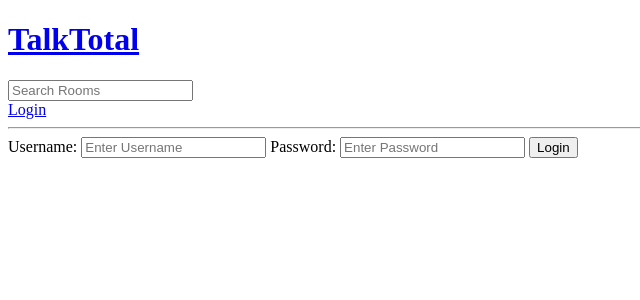
After one commit to connorGA/TalkTotal, a Django app: page /login/ in a window 1280 px wide. The commit adds this page. Shown: the top 300 px of the page, without its empty margins (0-640 px from the left). Run offline with Django 4.2, Linux system fonts and the light colour scheme.

Commit message:
feat: add method for user login, form for login, flash messsages for incorrect logins

```diff
--- /dev/null
+++ b/base/templates/base/login_register.html
@@ -0,0 +1,21 @@
+{% extends 'main.html' %}
+
+
+{% block content %}
+
+<div>
+    <form method="POST" action="">
+        {% csrf_token %}
+
+        <label>Username:</label>
+        <input type="text" name="username" placeholder="Enter Username"/>
+
+        <label>Password:</label>
+        <input type="password" name="password" placeholder="Enter Password">
+
+        <input type="submit" value="Login" />
+
+    </form>
+</div>
+
+{% endblock content %}
--- a/base/urls.py
+++ b/base/urls.py
@@ -2,6 +2,7 @@ from django.urls import path
 from . import views
 
 urlpatterns = [
+    path('login/', views.loginPage, name="login"),
     path('', views.home, name="home"),
     path('room/<str:pk>/', views.room, name="room"),
     path('create-room/', views.createRoom, name="create-room"),
--- a/base/views.py
+++ b/base/views.py
@@ -1,5 +1,8 @@
 from django.shortcuts import render, redirect
+from django.contrib import messages
 from django.db.models import Q
+from django.contrib.auth.models import User
+from django.contrib.auth import authenticate, login, logout
 from .models import Room, Topic
 from .forms import RoomForm
 
@@ -12,6 +15,27 @@ from .forms import RoomForm
 
 # ]
 
+def loginPage(request):
+
+    if request.method == 'POST':
+        username = request.POST.get('username')
+        password = request.POST.get('password')
+
+        try:
+            user = User.objects.get(username=username)
+        except:
+            messages.error(request, 'User does not exist')
+
+        user = authenticate(request, username=username, password=password)
+
+        if user is not None:
+            login(request, user)
+            return redirect('home')
+        else:
+             messages.error(request, 'Username OR password is incorrect')
+
+    context = {}
+    return render(request, 'base/login_register.html', context)
 
 def home(request):
 
--- a/templates/main.html
+++ b/templates/main.html
@@ -9,6 +9,14 @@
 <body>
     {% include 'navbar.html' %}
 
+    {% if messages %}
+    <ul class="messages">
+        {% for message in messages %}
+        <li>{{ message }}</li>
+        {% endfor %}
+    </ul>
+    {% endif %}
+
     {% block content %}
 
     {% endblock %}
--- a/templates/navbar.html
+++ b/templates/navbar.html
@@ -6,4 +6,6 @@
     <input type="text" name="q" placeholder="Search Rooms"/>
 </form>
 
+<a href="{% url 'login' %}">Login</a>
+
 <hr>
```
